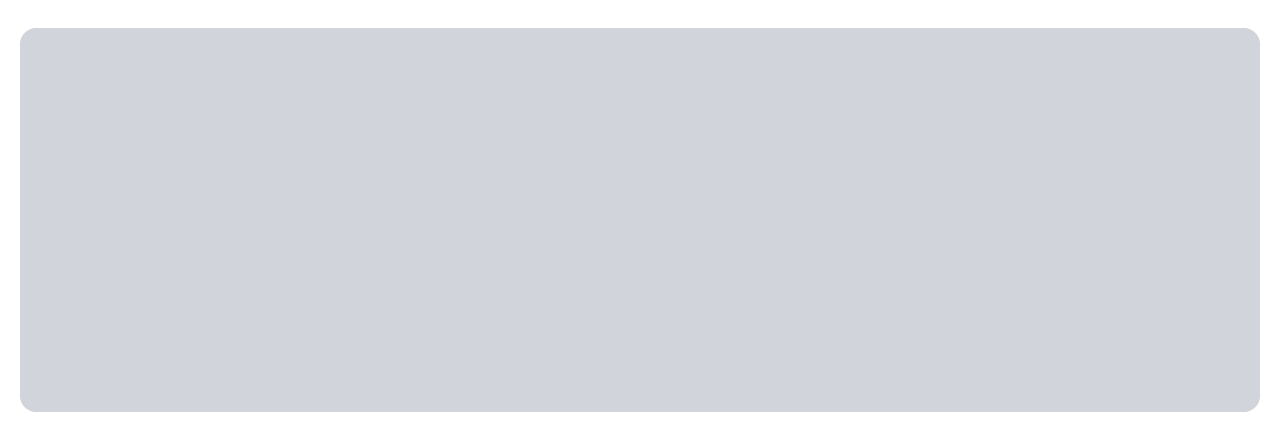
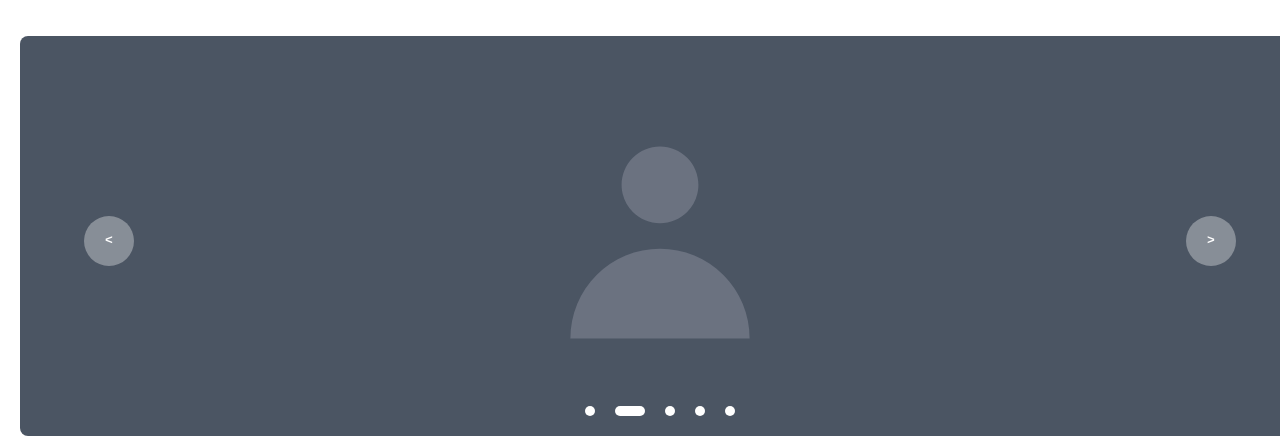
Before and after one commit to ZeroZennn/medicine-store, a website: page index.html in a window 1280 px wide. Shown: the part 60-499 px from the top of the page. Drawn offline with nearby package versions, Linux system fonts and the light colour scheme; files that its build step writes are made by us from their sources.

Commit message:
carousel home

```diff
--- a/assets/css/index.css
+++ b/assets/css/index.css
@@ -1,3 +1,73 @@
 body {
     margin: 0;
   }
+
+  .slider{
+    width: 1300px;
+    max-width: 100vw;
+    height: 400px;
+    margin: auto;
+    position: relative;
+    overflow: hidden;
+}
+.slider .list{
+    position: absolute;
+    width: max-content;
+    height: 100%;
+    left: 0;
+    top: 0;
+    display: flex;
+    transition: 1s;
+}
+.slider .list img{
+    width: 1300px;
+    max-width: 100vw;
+    height: 100%;
+    object-fit: cover;
+}
+.slider .buttons{
+    position: absolute;
+    top: 45%;
+    left: 5%;
+    width: 90%;
+    display: flex;
+    justify-content: space-between;
+}
+.slider .buttons button{
+    width: 50px;
+    height: 50px;
+    border-radius: 50%;
+    background-color: #fff5;
+    color: #fff;
+    border: none;
+    font-family: monospace;
+    font-weight: bold;
+}
+.slider .dots{
+    position: absolute;
+    bottom: 10px;
+    left: 0;
+    color: #fff;
+    width: 100%;
+    margin: 0;
+    padding: 0;
+    display: flex;
+    justify-content: center;
+}
+.slider .dots li{
+    list-style: none;
+    width: 10px;
+    height: 10px;
+    background-color: #fff;
+    margin: 10px;
+    border-radius: 20px;
+    transition: 0.5s;
+}
+.slider .dots li.active{
+    width: 30px;
+}
+@media screen and (max-width: 768px){
+    .slider{
+        height: 400px;
+    }
+}
--- /dev/null
+++ b/assets/js/home_slider.js
@@ -0,0 +1,39 @@
+let slider = document.querySelector('.slider .list');
+let items = document.querySelectorAll('.slider .list .item');
+let next_img = document.getElementById('next_img');
+let prev_img = document.getElementById('prev_img');
+let dots = document.querySelectorAll('.slider .dots li');
+
+let lengthItems = items.length - 1;
+let active = 0;
+next_img.onclick = function(){
+    active = active + 1 <= lengthItems ? active + 1 : 0;
+    reloadSlider();
+}
+prev_img.onclick = function(){
+    active = active - 1 >= 0 ? active - 1 : lengthItems;
+    reloadSlider();
+}
+let refreshInterval = setInterval(()=> {next_img.click()}, 3000);
+function reloadSlider(){
+    slider.style.left = -items[active].offsetLeft + 'px';
+    //
+    let last_active_dot = document.querySelector('.slider .dots li.active');
+    last_active_dot.classList.remove('active');
+    dots[active].classList.add('active');
+
+    clearInterval(refreshInterval);
+    refreshInterval = setInterval(()=> {next_img.click()}, 3000);
+
+
+}
+
+dots.forEach((li, key) => {
+    li.addEventListener('click', ()=>{
+         active = key;
+         reloadSlider();
+    })
+})
+window.onresize = function(event) {
+    reloadSlider();
+};
--- a/index.html
+++ b/index.html
@@ -4,6 +4,7 @@
     <meta charset="UTF-8">
     <meta name="viewport" content="width=device-width, initial-scale=1.0">
     <title>MediCran</title>
+    <link rel="stylesheet" href="assets/css/index.css">
     <link rel="stylesheet" href="assets/css/global.css">
     <link rel="stylesheet" href="assets/css/style.css">
     <link rel="stylesheet" href="https://cdn.jsdelivr.net/npm/@tabler/icons-webfont@latest/tabler-icons.min.css">
@@ -15,18 +16,45 @@
     <main>
         <div class="container mx-auto px-5">
             <!-- CAROUSEL -->
-            <div class="home_carousel">
-                <div class="card_carousel w-full bg-gray-300 h-96 my-[2rem] rounded-2xl">
-
+            <div class="home_carousel mt-10">
+                <div class="slider rounded-lg">
+                    <div class="list">
+                        <div class="item">
+                            <img src="assets/svg/carousel-1.svg" alt="" class="object-cover">
+                        </div>
+                        <div class="item">
+                            <img src="assets/svg/carousel-2.svg" alt="" class="object-cover">
+                        </div>
+                        <div class="item">
+                            <img src="assets/svg/carousel-3.svg" alt="" class="object-cover">
+                        </div>
+                        <div class="item">
+                            <img src="assets/svg/carousel-4.svg" alt="" class="object-cover">
+                        </div>
+                        <div class="item">
+                            <img src="assets/svg/carousel-5.svg" alt="" class="object-cover">
+                        </div>
+                    </div>
+                    <div class="buttons">
+                        <button id="prev_img" class="cursor-pointer bg-black"> < </button>
+                        <button id="next_img" class="cursor-pointer bg-black"> > </button>
+                    </div>
+                    <ul class="dots">
+                        <li class="active"></li>
+                        <li></li>
+                        <li></li>
+                        <li></li>
+                        <li></li>
+                    </ul>
                 </div>
             </div>
             <!-- 3 Option -->
-            <div class="option">
+            <div class="option mt-10">
                 <div class="title flex justify-center text-[32px]">
                     <h2 class="font-semibold">Easy <span class="text-[#37B7C3]">Step </span>for your care</h2>
                 </div>
 
-                <div class="card_options grid lg:grid-cols-3 gap-10 my-[4rem]">
+                <div class="card_options grid lg:grid-cols-3 gap-10 mt-10 mb-[4rem]">
                     <div class="card cursor-pointer py-12 bg-white rounded-2xl shadow-[0_2px_4px_0_rgba(60,64,67,0.3)] flex justify-center items-center flex-col">
                         <i class="ti ti-vaccine-bottle text-[#37B7C3]"></i>
                         <h3 class="font-semibold text-[24px] text-[#37B7C3]">Products</h3>
@@ -116,6 +144,7 @@
     <!-- script -->
     <script src="https://cdn.jsdelivr.net/npm/@tabler/icons@1.74.0/icons-react/dist/index.umd.min.js"></script>
     <script src="assets/js/main.js"></script>
+    <script src="assets/js/home_slider.js"></script>
     <script src="templates/header.js"></script>
 </body>
 </html>
```
Also changed, not shown: data/products.json (+80 -0 lines), assets/images/1.jpg (added), assets/images/2.jpg (added), assets/images/3.jpg (added), assets/images/4.jpg (added), assets/images/5.jpg (added), assets/svg/carousel-1.svg (added), assets/svg/carousel-2.svg (added), assets/svg/carousel-3.svg (added), assets/svg/carousel-4.svg (added), assets/svg/carousel-5.svg (added).
